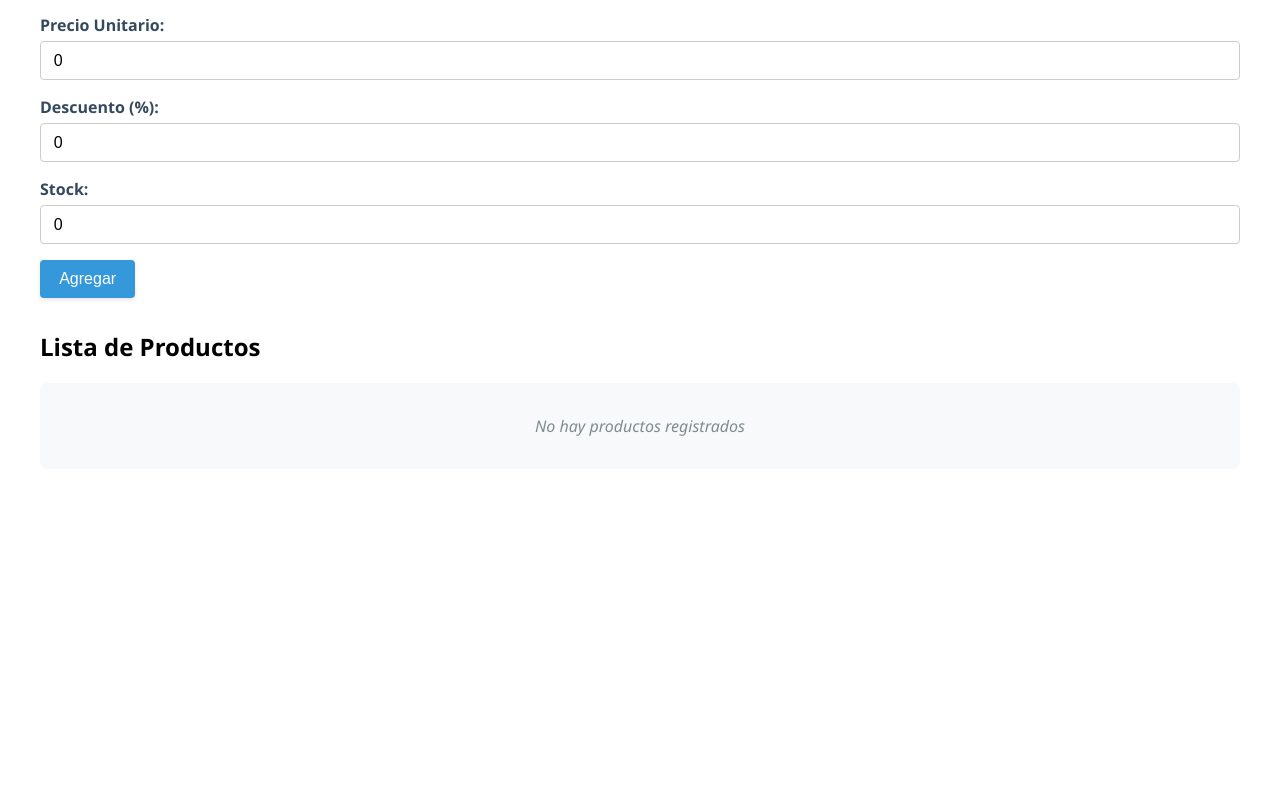
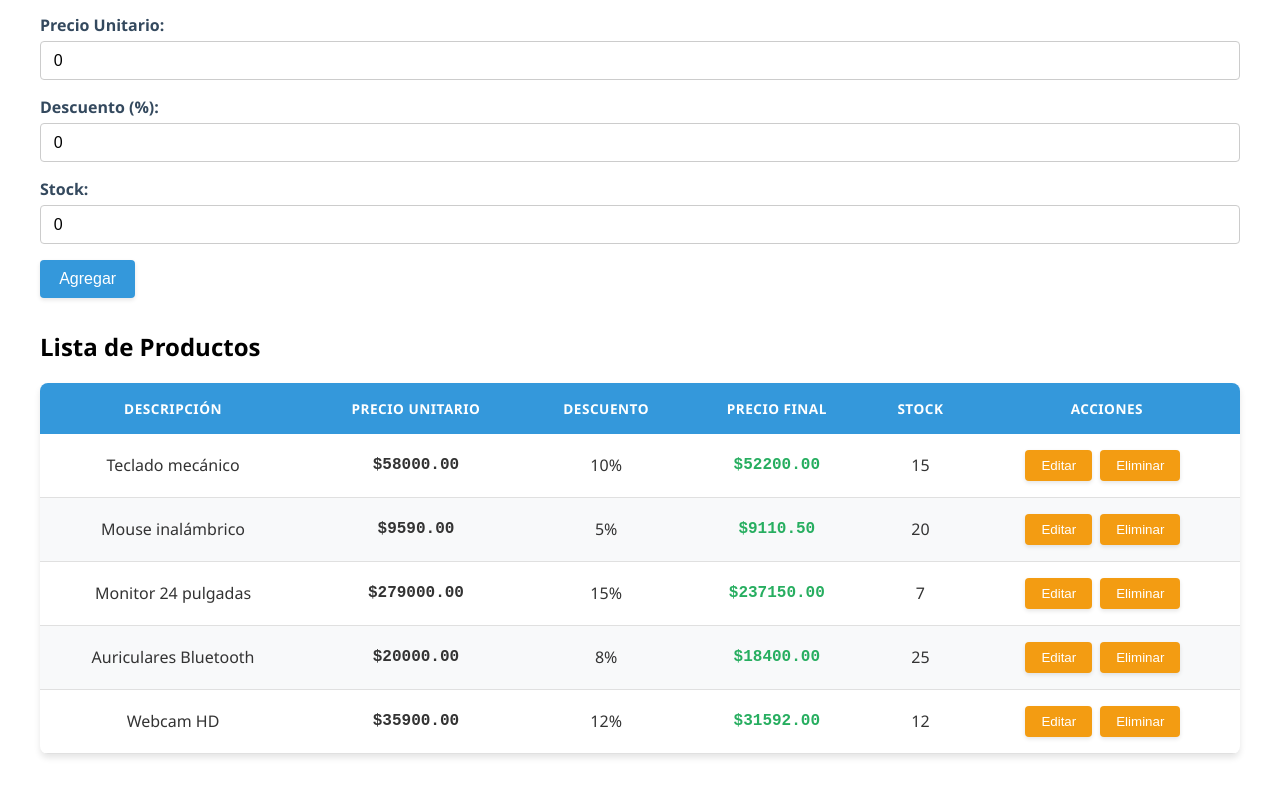
Before and after one commit to JoelGarcia21/tp04PV2025Grupo12, a React (Vite) app: page / in a window 1280 px wide. Shown: the part 359-1156 px from the top of the page. Before the commit the page ends 892 px from the top, so only its background shows below. Built offline with nearby package versions, Linux system fonts and the light colour scheme.

Commit message:
Se implemento una lista inicial [Joel Garcia]

```diff
--- a/src/assets/components/Inventario.jsx
+++ b/src/assets/components/Inventario.jsx
@@ -1,4 +1,4 @@
-import {useState} from 'react';
+import {useState, useEffect} from 'react';
 import ProductForm from './ProductForm.jsx';
 import ProductList from './ProductList';
 import '../styles/intentario-style.css';
@@ -9,6 +9,50 @@ function Inventario() {
   const addProduct = (newProduct) => {
     setProducts([...products, { ...newProduct, id: Date.now() }]);
   };
+
+  useEffect(() => {
+    const productosIniciales = [
+      {
+        descripcion: "Teclado mecánico",
+        precioUnitario: 58000,
+        descuento: 10,
+        stock: 15,
+        precioConDescuento: 52200
+      },
+      {
+        descripcion: "Mouse inalámbrico",
+        precioUnitario: 9590,
+        descuento: 5,
+        stock: 20,
+        precioConDescuento: 9110.5
+      },
+      {
+        descripcion: "Monitor 24 pulgadas",
+        precioUnitario: 279000,
+        descuento: 15,
+        stock: 7,
+        precioConDescuento: 237150
+      },
+      {
+        descripcion: "Auriculares Bluetooth",
+        precioUnitario: 20000,
+        descuento: 8,
+        stock: 25,
+        precioConDescuento: 18400
+      },
+      {
+        descripcion: "Webcam HD",
+        precioUnitario: 35900,
+        descuento: 12,
+        stock: 12,
+        precioConDescuento: 31592
+      }
+    ].map(producto => ({
+      ...producto,
+      id: Date.now()
+    }));
+    setProducts(productosIniciales);
+  }, []);
 
   return (
     <div className="list-container">
```
